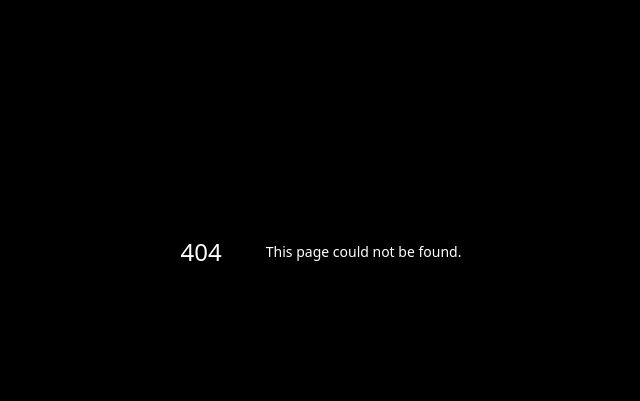
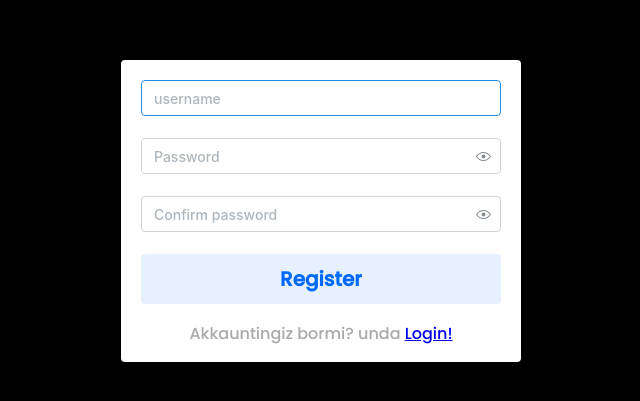
Before and after one commit to Rofiyev/instagram_clone, a Next.js app: page /register in a window 1280 px wide. Before the commit this address had no page. Shown: the part 149-550 px from the top of the page, without its empty margins (319-959 px from the left). Built offline with nearby package versions, Linux system fonts and the light colour scheme.

Commit message:
login register page added

```diff
--- a/package.json
+++ b/package.json
@@ -29,7 +29,8 @@
     "embla-carousel-react": "^7.1.0",
     "next": "14.0.2",
     "react": "^18",
-    "react-dom": "^18"
+    "react-dom": "^18",
+    "yup": "^1.2.0"
   },
   "devDependencies": {
     "@types/node": "^20",
--- a/src/components/style/Sidebar.module.css
+++ b/src/components/style/Sidebar.module.css
@@ -1,5 +1,5 @@
 .navbar {
-  background-color: var(--mantine-color-body);
+  background-color: #000;
   height: rem(840px);
   width: rem(300px);
   padding: var(--mantine-spacing-md);
--- /dev/null
+++ b/src/pages/register.tsx
@@ -0,0 +1,113 @@
+import { useEffect, useState } from "react";
+import * as yup from "yup";
+import {
+  Box,
+  Button,
+  Flex,
+  InputBase,
+  Paper,
+  PasswordInput,
+  Text,
+} from "@mantine/core";
+import { useForm, yupResolver } from "@mantine/form";
+import { useRouter } from "next/router";
+import Link from "next/link";
+
+const schema = yup.object({
+  username: yup.string().min(4).label("Username").required(),
+  password: yup.string().min(1).label("Password").required(),
+  re_password: yup
+    .string()
+    .oneOf([yup.ref("password")], "Passwords must match")
+    .label("Confirm password")
+    .required(),
+});
+
+const Register = () => {
+  const { getInputProps, onSubmit } = useForm<any>({
+    initialValues: {
+      first_name: "",
+      last_name: "",
+      username: "",
+      password: "",
+      re_password: "",
+    },
+    validate: yupResolver(schema),
+  });
+
+  const [loading, setLoading] = useState(false);
+  const navigate = useRouter();
+  const onRegister = async (data: any) => {
+    setLoading(true);
+  };
+
+  return (
+    <Box
+      h="90vh"
+      w="100%"
+      style={{
+        display: "flex",
+        justifyContent: "center",
+        alignItems: "center",
+        gap: "200px",
+      }}
+    >
+      <form onSubmit={onSubmit(onRegister)}>
+        <Paper bg="white" w={400}>
+          <Flex direction="column" gap={20} align="center" p={20}>
+            <Flex direction="column" gap={22} w="100%">
+              <InputBase
+                autoFocus
+                placeholder="username"
+                radius="sm"
+                {...getInputProps("username")}
+              />
+
+              <PasswordInput
+                placeholder="Password"
+                radius="sm"
+                style={{
+                  border: "none",
+                }}
+                {...getInputProps("password")}
+              />
+              <PasswordInput
+                placeholder="Confirm password"
+                radius="sm"
+                style={{
+                  border: "none",
+                }}
+                {...getInputProps("re_password")}
+              />
+
+              <Button
+                loading={loading}
+                type="submit"
+                style={{
+                  color: "rgba(0, 106, 255, 1)",
+                  height: "50px",
+                  backgroundColor: "rgba(231, 240, 255, 1)",
+                  fontSize: "20px",
+                  "&:hover": {
+                    color: "white",
+                  },
+                }}
+              >
+                Register
+              </Button>
+              <Text
+                size="16px"
+                color="rgba(17, 17, 17, 0.36)"
+                style={{ alignSelf: "center" }}
+              >
+                Akkauntingiz bormi? unda <Link href="/login">Login!</Link>
+              </Text>
+            </Flex>
+          </Flex>
+        </Paper>
+      </form>
+    </Box>
+  );
+};
+
+export default Register;
```
Also changed, not shown: src/components/Sidebar.tsx (+1 -22 lines), src/pages/login.tsx (added, +112 -0 lines), 1 other file (tests, documents, lock files or other folders).
